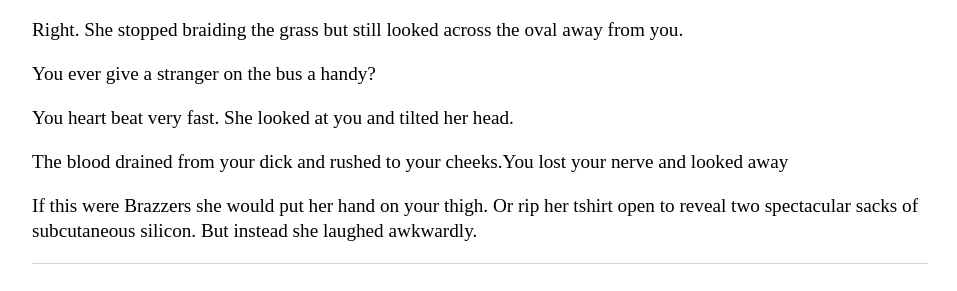
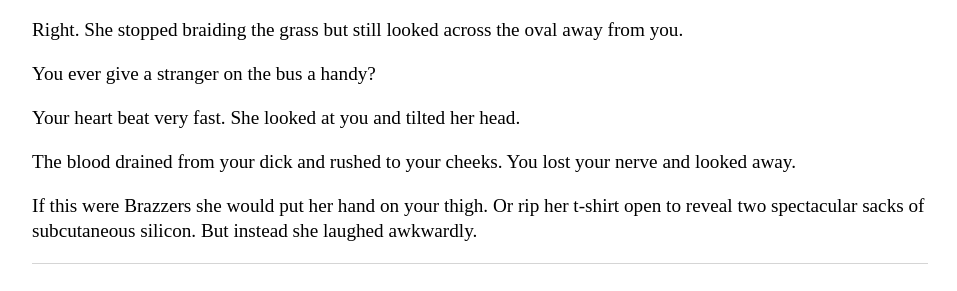
Before and after one commit to Pinelife/pinelife.github.io, a Jekyll site: the page built from Hellhole/excitingevent2.html, in a window 1280 px wide and 900 px high, scrolled down 2446 px. Shown: the part 606-897 px from the top of the window, without its empty margins (160-1117 px from the left). Built offline with Jekyll 4.4.1, drawn with Linux system fonts in a browser that asks for light colours.

Commit message:
Update excitingevent2.html

```diff
--- a/Hellhole/excitingevent2.html
+++ b/Hellhole/excitingevent2.html
@@ -117,7 +117,7 @@ Esther looked away quickly when you glanced down. You sat down beside her and sh
 <p>Right, otherwise you're just strangers on the bus.</p>
 <p>Right. She stopped braiding the grass but still looked across the oval away from you.</p>
 <p>You ever give a stranger on the bus a handy?</p>
-<p>You heart beat very fast. She looked at you and tilted her head.</p>
-<p>The blood drained from your dick and rushed to your cheeks.You lost your nerve and looked away</p>
-<p>If this were Brazzers she would put her hand on your thigh. Or rip her tshirt open to reveal two spectacular sacks of
+<p>Your heart beat very fast. She looked at you and tilted her head.</p>
+<p>The blood drained from your dick and rushed to your cheeks. You lost your nerve and looked away.</p>
+<p>If this were Brazzers she would put her hand on your thigh. Or rip her t-shirt open to reveal two spectacular sacks of
   subcutaneous silicon. But instead she laughed awkwardly.</p>
```
